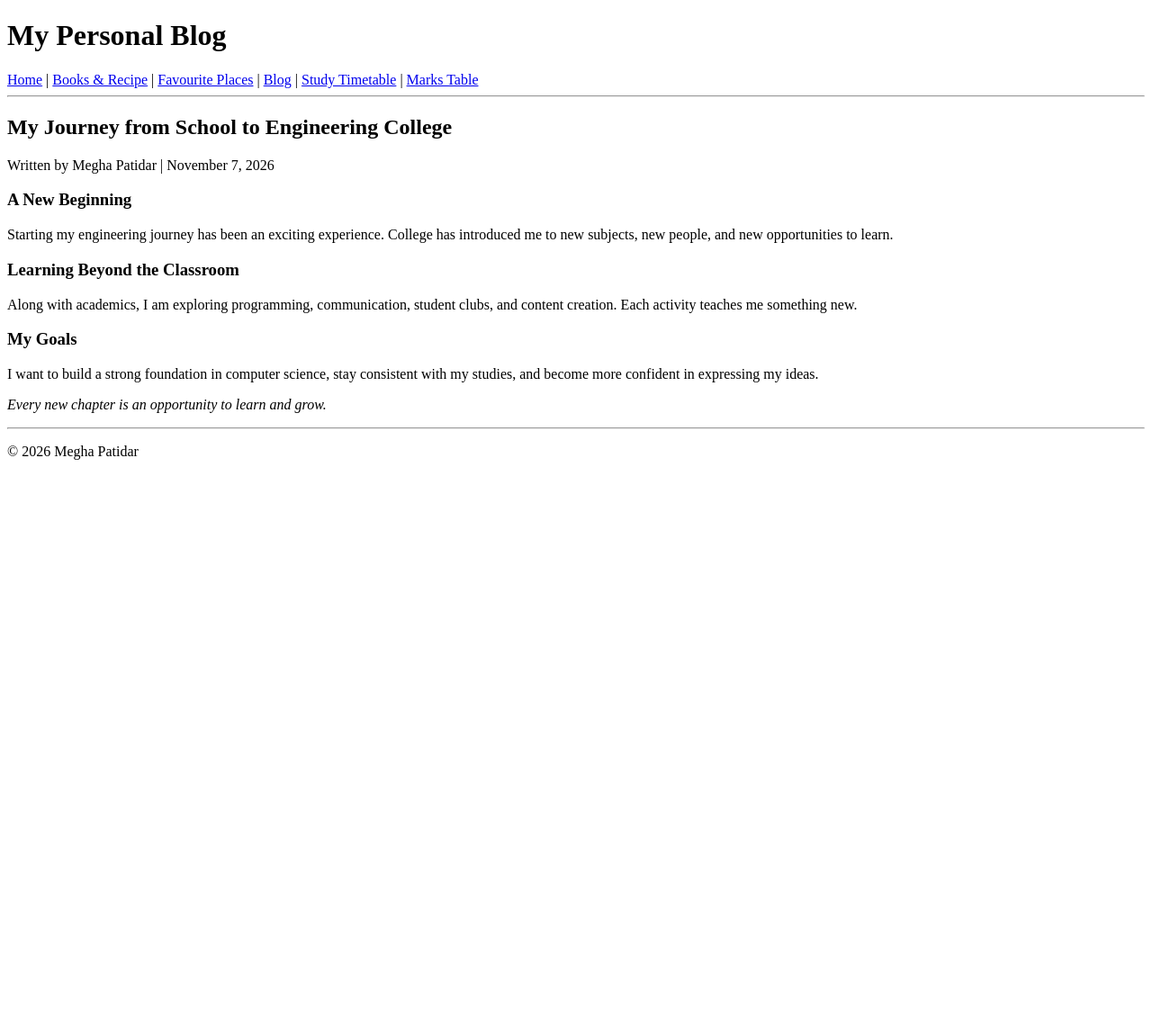
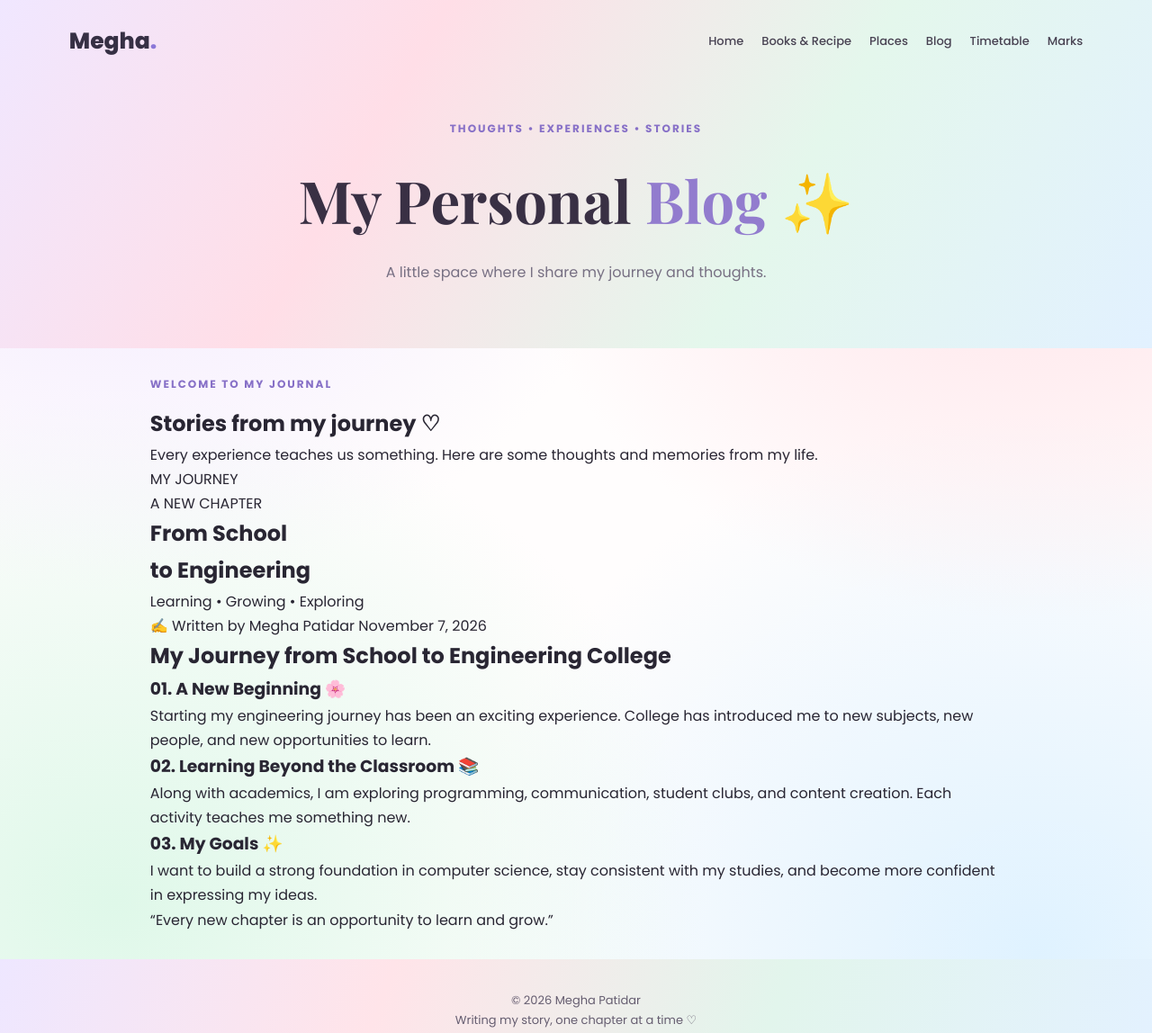
Before and after one commit to Meghapatidar14/multipage_personal__website, a plain HTML site: page blog.html in a window 1280 px wide. Shown: the top 1148 px of the page at 90% size. Before the commit the page ends 800 px from the top, so only its background shows below. Drawn offline with nearby package versions, Linux system fonts and the light colour scheme.

Commit message:
blog.html

```diff
--- a/blog.html
+++ b/blog.html
@@ -1,65 +1,107 @@
+
 <!DOCTYPE html>
+<html lang="en">
 <head>
-    <title>My Blog</title>
+    <meta charset="UTF-8">
+    <meta name="viewport" content="width=device-width, initial-scale=1.0">
+    <title>My Blog | Megha Patidar</title>
+    <link rel="stylesheet" href="style.css">
 </head>
+
 <body>
 
-<header>
-    <h1>My Personal Blog</h1>
+<header class="page-hero">
+    <nav class="navbar">
+        <a class="logo" href="index.html">Megha<span>.</span></a>
 
-    <nav>
-        <a href="index.html">Home</a> |
-        <a href="books-recipe.html">Books & Recipe</a> |
-        <a href="places.html">Favourite Places</a> |
-        <a href="blog.html">Blog</a> |
-        <a href="timetable.html">Study Timetable</a> |
-        <a href="marks.html">Marks Table</a>
+        <div class="nav-links">
+            <a href="index.html">Home</a>
+            <a href="books-recipe.html">Books & Recipe</a>
+            <a href="places.html">Places</a>
+            <a href="blog.html">Blog</a>
+            <a href="timetable.html">Timetable</a>
+            <a href="marks.html">Marks</a>
+        </div>
     </nav>
-    <hr>
+
+    <div class="page-heading">
+        <p class="eyebrow">THOUGHTS • EXPERIENCES • STORIES</p>
+        <h1>My Personal <span>Blog</span> ✨</h1>
+        <p>A little space where I share my journey and thoughts.</p>
+    </div>
 </header>
 
-<main>
+<main class="container">
 
-    <article>
+    <section class="blog-intro">
+        <p class="eyebrow">WELCOME TO MY JOURNAL</p>
+        <h2>Stories from my journey ♡</h2>
+        <p>
+            Every experience teaches us something.
+            Here are some thoughts and memories from my life.
+        </p>
+    </section>
 
-        <header>
+    <article class="blog-article">
+
+        <div class="blog-cover">
+            <span>MY JOURNEY</span>
+            <div class="blog-cover-title">
+                <p>A NEW CHAPTER</p>
+                <h2>From School<br>to Engineering</h2>
+                <span>Learning • Growing • Exploring</span>
+            </div>
+        </div>
+
+        <div class="blog-content">
+
+            <div class="blog-meta">
+                <span>✍️ Written by Megha Patidar</span>
+                <time datetime="2026-11-07">November 7, 2026</time>
+            </div>
+
             <h2>My Journey from School to Engineering College</h2>
 
-            <p>
-                Written by Megha Patidar |
-                <time datetime="2026-11-07">November 7, 2026</time>
-            </p>
-        </header>
+            <section class="blog-section">
+                <h3>01. A New Beginning 🌸</h3>
+                <p>
+                    Starting my engineering journey has been an
+                    exciting experience. College has introduced me
+                    to new subjects, new people, and new opportunities
+                    to learn.
+                </p>
+            </section>
 
-        <section>
-            <h3>A New Beginning</h3>
+            <section class="blog-section">
+                <h3>02. Learning Beyond the Classroom 📚</h3>
+                <p>
+                    Along with academics, I am exploring programming,
+                    communication, student clubs, and content creation.
+                    Each activity teaches me something new.
+                </p>
+            </section>
 
-            <p>Starting my engineering journey has been an exciting experience. College has introduced me to new subjects, new people, and new opportunities to learn.</p>
-        </section>
+            <section class="blog-section">
+                <h3>03. My Goals ✨</h3>
+                <p>
+                    I want to build a strong foundation in computer
+                    science, stay consistent with my studies, and
+                    become more confident in expressing my ideas.
+                </p>
+            </section>
 
-        <section>
-            <h3>Learning Beyond the Classroom</h3>
+            <blockquote class="blog-quote">
+                “Every new chapter is an opportunity to learn and grow.”
+            </blockquote>
 
-            <p>Along with academics, I am exploring programming, communication, student clubs, and content creation. Each activity teaches me something new.</p>
-        </section>
-
-        <section>
-            <h3>My Goals</h3>
-
-            <p>I want to build a strong foundation in computer science, stay consistent with my studies, and become more confident in expressing my ideas.</p>
-        </section>
-
-        <footer>
-            <p><em>Every new chapter is an opportunity to learn and grow.</em></p>
-        </footer>
-
+        </div>
     </article>
 
 </main>
 
 <footer>
-    <hr>
-    <p>&copy; 2026 Megha Patidar</p>
+    <p>© 2026 Megha Patidar</p>
+    <p>Writing my story, one chapter at a time ♡</p>
 </footer>
 
 </body>
```
